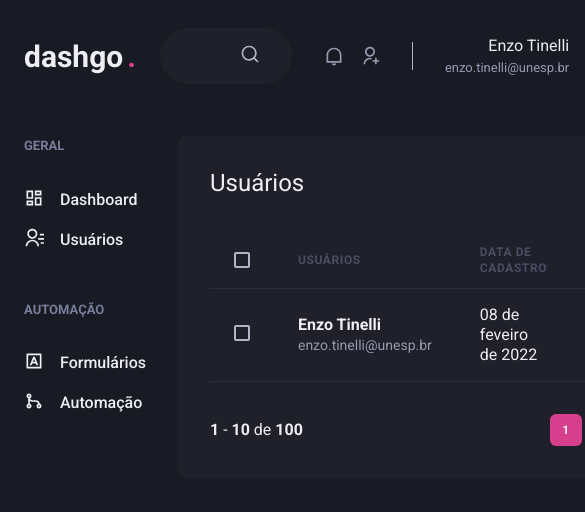
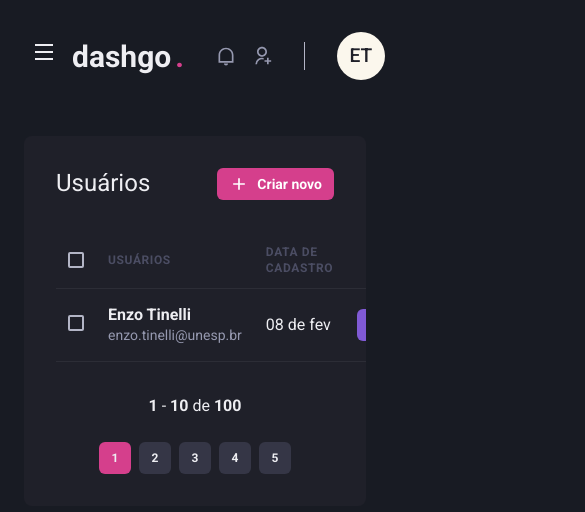
Before and after one commit to tinellin/ignite-dashgo, a Next.js app: page /users in a window 390 px wide. Shown: the top 512 px of the page, 585 px wide, since content can reach past the window. Built offline with nearby package versions, Linux system fonts and the light colour scheme.

Commit message:
Making the layout responsive

```diff
--- a/src/components/Header/Profile.tsx
+++ b/src/components/Header/Profile.tsx
@@ -1,14 +1,20 @@
 import { Flex, Box, Text, Avatar } from '@chakra-ui/react';
 
-export function Profile() {
+type ProfileProps = {
+  showProfileData?: boolean;
+};
+
+export function Profile({ showProfileData = true }: ProfileProps) {
   return (
     <Flex align="center" textAlign="right">
+      {showProfileData && (
         <Box mr="4">
           <Text>Enzo Tinelli</Text>
           <Text color="gray.300" fontSize="small">
             enzo.tinelli@unesp.br
           </Text>
         </Box>
+      )}
       <Avatar size="md" name="Enzo Tinelli" />
     </Flex>
   );
--- a/src/components/Header/index.tsx
+++ b/src/components/Header/index.tsx
@@ -1,11 +1,21 @@
-import { Flex } from '@chakra-ui/react';
+import { Flex, Icon, IconButton, useBreakpointValue } from '@chakra-ui/react';
 
 import { Logo } from './Logo';
 import { SearchBox } from './SearchBox';
 import { NotificationsNav } from './NotificationsNav';
 import { Profile } from './Profile';
 
+import { useSidebarDrawer } from '../../contexts/SidebarDrawerContext';
+import { RiMenuLine } from 'react-icons/ri';
+
 export function Header() {
+  const { onOpen } = useSidebarDrawer();
+
+  const isWideVersion = useBreakpointValue({
+    base: false,
+    lg: true,
+  });
+
   return (
     <Flex
       as="header"
@@ -17,10 +27,21 @@
       px="6"
       align="center"
     >
+      {!isWideVersion && (
+        <IconButton
+          aria-label="Abrir menu de navegação para pequenas telas"
+          icon={<Icon as={RiMenuLine} />}
+          fontSize="24"
+          variant="unstyled"
+          onClick={onOpen}
+          mr="2"
+        />
+      )}
+
       <Logo />
-      <SearchBox />
+      {isWideVersion && <SearchBox />}
       <NotificationsNav />
-      <Profile />
+      <Profile showProfileData={isWideVersion} />
     </Flex>
   );
 }
--- a/src/components/Pagination.tsx
+++ /dev/null
@@ -1,68 +0,0 @@
-import { Box, Button, HStack } from '@chakra-ui/react';
-
-export function Pagination() {
-  return (
-    <HStack mt="8" justify="space-between" align="center" spacing="6">
-      <Box>
-        <strong>1</strong> - <strong>10</strong> de <strong>100</strong>
-      </Box>
-      <HStack spacing="2">
-        <Button
-          size="sm"
-          fontSize="xs"
-          width="4"
-          colorSheme="pink"
-          disabled
-          _disabled={{
-            bg: 'pink.500',
-            cursor: 'default',
-          }}
-          _hover={{
-            bg: 'pink.600',
-          }}
-        >
-          1
-        </Button>
-
-        <Button
-          size="sm"
-          fontSize="xs"
-          width="4"
-          colorSheme="pink"
-          bg="gray.700"
-          _hover={{
-            bg: 'gray.500',
-          }}
-        >
-          2
-        </Button>
-
-        <Button
-          size="sm"
-          fontSize="xs"
-          width="4"
-          colorSheme="pink"
-          bg="gray.700"
-          _hover={{
-            bg: 'gray.500',
-          }}
-        >
-          3
-        </Button>
-
-        <Button
-          size="sm"
-          fontSize="xs"
-          width="4"
-          colorSheme="pink"
-          bg="gray.700"
-          _hover={{
-            bg: 'gray.500',
-          }}
-        >
-          4
-        </Button>
-      </HStack>
-    </HStack>
-  );
-}
--- /dev/null
+++ b/src/components/Pagination/PaginationItem.tsx
@@ -0,0 +1,46 @@
+import { Button } from '@chakra-ui/react';
+
+type PaginationItemProps = {
+  isCurrent?: boolean;
+  number: number;
+};
+
+export function PaginationItem({
+  isCurrent = false,
+  number,
+}: PaginationItemProps) {
+  if (isCurrent)
+    return (
+      <Button
+        size="sm"
+        fontSize="xs"
+        width="4"
+        colorSheme="pink"
+        disabled
+        _disabled={{
+          bg: 'pink.500',
+          cursor: 'default',
+        }}
+        _hover={{
+          bg: 'pink.600',
+        }}
+      >
+        {number}
+      </Button>
+    );
+
+  return (
+    <Button
+      size="sm"
+      fontSize="xs"
+      width="4"
+      colorSheme="pink"
+      bg="gray.700"
+      _hover={{
+        bg: 'gray.500',
+      }}
+    >
+      {number}
+    </Button>
+  );
+}
--- /dev/null
+++ b/src/components/Pagination/index.tsx
@@ -0,0 +1,25 @@
+import { Box, HStack, Stack } from '@chakra-ui/react';
+import { PaginationItem } from './PaginationItem';
+
+export function Pagination() {
+  return (
+    <Stack
+      direction={['column', 'row']}
+      mt="8"
+      justify="space-between"
+      align="center"
+      spacing="6"
+    >
+      <Box>
+        <strong>1</strong> - <strong>10</strong> de <strong>100</strong>
+      </Box>
+      <HStack spacing="2">
+        <PaginationItem number={1} isCurrent />
+        <PaginationItem number={2} />
+        <PaginationItem number={3} />
+        <PaginationItem number={4} />
+        <PaginationItem number={5} />
+      </HStack>
+    </Stack>
+  );
+}
--- /dev/null
+++ b/src/components/Sidebar/SidebarNav.tsx
@@ -0,0 +1,26 @@
+import { Stack } from '@chakra-ui/react';
+import {
+  RiContactsLine,
+  RiDashboardLine,
+  RiGitMergeLine,
+  RiInputMethodLine,
+} from 'react-icons/ri';
+
+import { NavSection } from './NavSection';
+import { NavLink } from './NavLink';
+
+export function SidebarNav() {
+  return (
+    <Stack spacing="12" align="flex-start">
+      <NavSection title="GERAL">
+        <NavLink icon={RiDashboardLine}>Dashboard</NavLink>
+        <NavLink icon={RiContactsLine}>Usuários</NavLink>
+      </NavSection>
+
+      <NavSection title="AUTOMAÇÃO">
+        <NavLink icon={RiInputMethodLine}>Formulários</NavLink>
+        <NavLink icon={RiGitMergeLine}>Automação</NavLink>
+      </NavSection>
+    </Stack>
+  );
+}
--- a/src/components/Sidebar/index.tsx
+++ b/src/components/Sidebar/index.tsx
@@ -1,27 +1,45 @@
-import { Box, Icon, Link, Stack, Text } from '@chakra-ui/react';
 import {
-  RiContactsLine,
-  RiDashboardLine,
-  RiGitMergeLine,
-  RiInputMethodLine,
-} from 'react-icons/ri';
-import { NavLink } from './NavLink';
-import { NavSection } from './NavSection';
+  Box,
+  Drawer,
+  DrawerBody,
+  DrawerCloseButton,
+  DrawerContent,
+  DrawerHeader,
+  DrawerOverlay,
+  useBreakpointValue,
+} from '@chakra-ui/react';
+import { SidebarNav } from './SidebarNav';
+
+import { useSidebarDrawer } from '../../contexts/SidebarDrawerContext';
 
 export function Sidebar() {
+  const { isOpen, onClose } = useSidebarDrawer();
+
+  const isDrawerSidebar = useBreakpointValue({
+    base: true,
+    lg: false,
+  });
+
+  if (isDrawerSidebar) {
+    return (
+      <Drawer isOpen={isOpen} placement="left" onClose={onClose}>
+        <DrawerOverlay>
+          <DrawerContent bg="gray.700">
+            <DrawerCloseButton mt="6" />
+            <DrawerHeader>Navegação</DrawerHeader>
+
+            <DrawerBody>
+              <SidebarNav />
+            </DrawerBody>
+          </DrawerContent>
+        </DrawerOverlay>
+      </Drawer>
+    );
+  }
+
   return (
     <Box as="aside" w="64" mr="8">
-      <Stack spacing="12" align="flex-start">
-        <NavSection title="GERAL">
-          <NavLink icon={RiDashboardLine}>Dashboard</NavLink>
-          <NavLink icon={RiContactsLine}>Usuários</NavLink>
-        </NavSection>
-
-        <NavSection title="AUTOMAÇÃO">
-          <NavLink icon={RiInputMethodLine}>Formulários</NavLink>
-          <NavLink icon={RiGitMergeLine}>Automação</NavLink>
-        </NavSection>
-      </Stack>
+      <SidebarNav />
     </Box>
   );
 }
--- /dev/null
+++ b/src/contexts/SidebarDrawerContext.tsx
@@ -0,0 +1,30 @@
+import { createContext, ReactNode, useContext, useEffect } from 'react';
+import { useDisclosure, UseDisclosureReturn } from '@chakra-ui/react';
+import { useRouter } from 'next/router';
+
+type SidebarDrawerProviderProps = {
+  children: ReactNode;
+};
+
+type SidebarDrawerContextData = UseDisclosureReturn;
+
+const SidebarDrawerContext = createContext({} as SidebarDrawerContextData);
+
+export function SidebarDrawerProvider({
+  children,
+}: SidebarDrawerProviderProps) {
+  const disclosure = useDisclosure();
+  const { asPath } = useRouter();
+
+  useEffect(() => {
+    disclosure.onClose();
+  }, [asPath]);
+
+  return (
+    <SidebarDrawerContext.Provider value={disclosure}>
+      {children}
+    </SidebarDrawerContext.Provider>
+  );
+}
+
+export const useSidebarDrawer = () => useContext(SidebarDrawerContext);
--- a/src/pages/_app.tsx
+++ b/src/pages/_app.tsx
@@ -1,11 +1,14 @@
 import { AppProps } from 'next/app';
 import { ChakraProvider } from '@chakra-ui/react';
 import { theme } from '../styles/theme';
+import { SidebarDrawerProvider } from '../contexts/SidebarDrawerContext';
 
 function MyApp({ Component, pageProps }: AppProps) {
   return (
     <ChakraProvider theme={theme}>
-      <Component {...pageProps} />
+      <SidebarDrawerProvider>
+        <Component {...pageProps} />
+      </SidebarDrawerProvider>
     </ChakraProvider>
   );
 }
--- a/src/pages/users/create.tsx
+++ b/src/pages/users/create.tsx
@@ -19,7 +19,7 @@
       <Flex w="100%" my="10" maxWidth={1480} mx="auto" px="6">
         <Sidebar />
 
-        <Box flex="1" borderRadius={8} bg="gray.800" p="8">
+        <Box flex="1" borderRadius={8} bg="gray.800" p={['6', '8']}>
           <Heading size="lg" fontWeight="normal">
             Criar usuário
           </Heading>
@@ -27,12 +27,12 @@
           <Divider my="6" borderColor="gray.700" />
 
           <VStack spacing="8">
-            <SimpleGrid minChildWidth="240px" spacing="8" w="100%">
+            <SimpleGrid minChildWidth="240px" spacing={['6', '8']} w="100%">
               <Input name="name" label="Nome completo" />
               <Input type="email" name="email" label="E-mail" />
             </SimpleGrid>
 
-            <SimpleGrid minChildWidth="240px" spacing="8" w="100%">
+            <SimpleGrid minChildWidth="240px" spacing={['6', '8']} w="100%">
               <Input type="password" name="password" label="Senha" />
               <Input
                 type="password"
--- a/src/pages/users/index.tsx
+++ b/src/pages/users/index.tsx
@@ -12,6 +12,7 @@
   Th,
   Thead,
   Tr,
+  useBreakpointValue,
 } from '@chakra-ui/react';
 import { RiAddLine, RiPencilLine } from 'react-icons/ri';
 
@@ -20,6 +21,11 @@
 import { Sidebar } from '../../components/Sidebar';
 
 export default function UserList() {
+  const isWideVersion = useBreakpointValue({
+    base: false,
+    lg: true,
+  });
+
   return (
     <Box>
       <Header />
@@ -27,7 +33,7 @@
       <Flex w="100%" my="10" maxWidth={1480} mx="auto" px="6">
         <Sidebar />
 
-        <Box flex="1" borderRadius={8} bg="gray.800" p="8">
+        <Box flex="1" borderRadius={8} bg="gray.800" p="8" overflowX="auto">
           <Flex mb="8" justify="space-between" align="center">
             <Heading size="lg" fontWeight="normal">
               Usuários
@@ -47,21 +53,21 @@
           <Table colorScheme="whiteAlpha">
             <Thead>
               <Tr>
-                <Th px="6" color="gray.300" width="8">
+                <Th px={['3', '4', '6']} color="gray.300" width="8">
                   <Checkbox colorScheme="pink" />
                 </Th>
-                <Th>Usuários</Th>
-                <Th>Data de cadastro</Th>
-                <Th width="8" />
+                <Th px={['3', '4', '6']}>Usuários</Th>
+                <Th px={['3', '4', '6']}>Data de cadastro</Th>
+                <Th px={['3', '4', '6']} width="8" />
               </Tr>
             </Thead>
 
             <Tbody>
               <Tr>
-                <Td px="6">
+                <Td px={['3', '4', '6']}>
                   <Checkbox colorScheme="pink" />
                 </Td>
-                <Td>
+                <Td px={['3', '4', '6']}>
                   <Box>
                     <Text fontWeight="bold">Enzo Tinelli</Text>
                     <Text fontSize="sm" color="gray.300">
@@ -69,8 +75,10 @@
                     </Text>
                   </Box>
                 </Td>
-                <Td>08 de feveiro de 2022</Td>
-                <Td>
+                <Td px={['3', '4', '6']}>
+                  {isWideVersion ? '08 de feveiro de 2022' : '08 de fev'}
+                </Td>
+                <Td px={['3', '4', '6']}>
                   <Button
                     as="a"
                     size="sm"
```
Also changed, not shown: src/pages/dashboard.tsx (+5 -4 lines). Lines whose indentation alone changed are shown as unchanged.
